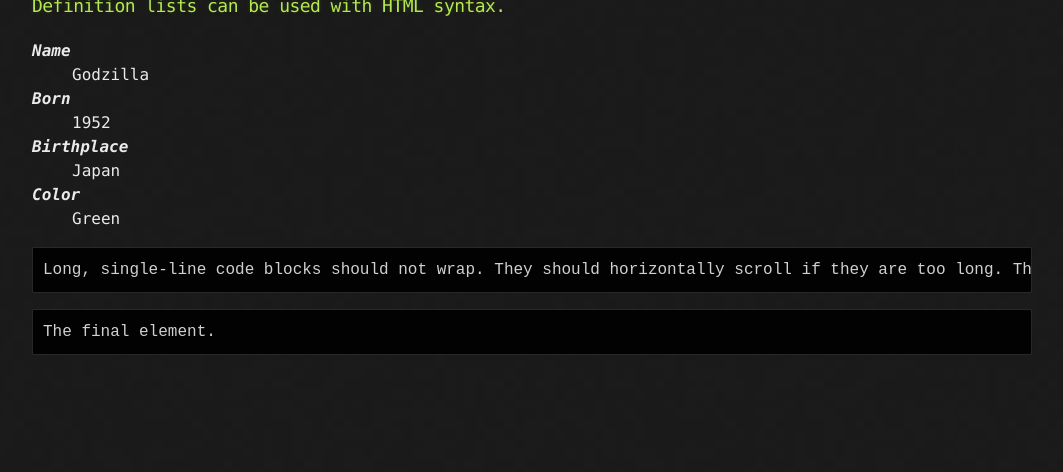
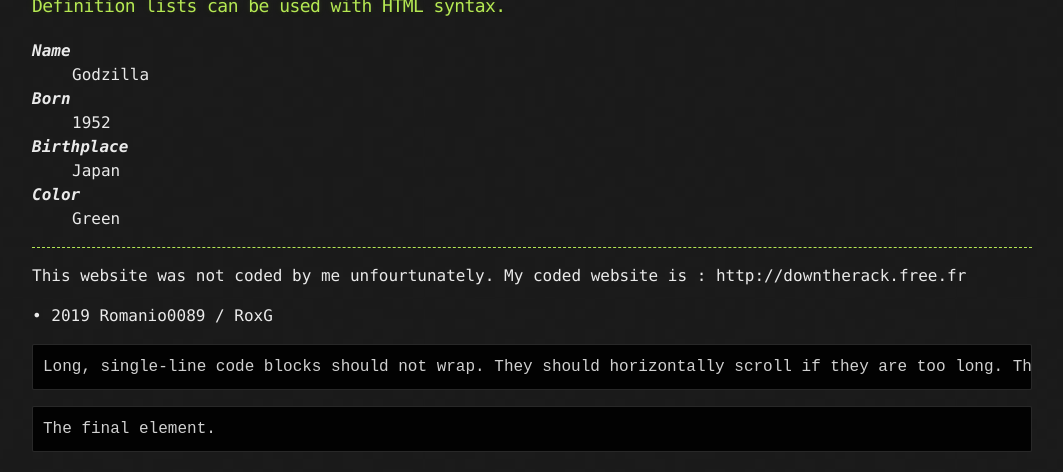
Before and after one commit to Romanio0089/romanio0089.github.io, a Jekyll site: the page built from index.md, in a window 1280 px wide and 900 px high, scrolled down 2466 px, cut to the strip 428-900 px from the top of the window. Shown: the whole strip, without its empty margins (108-1171 px from the left). Built offline with Jekyll 4.4.1, drawn with Linux system fonts in a browser that asks for light colours; before the commit the page ends 3269 px from its top, so only the background shows below that.

Commit message:
Update index.md

````diff
--- a/index.md
+++ b/index.md
@@ -4,7 +4,11 @@ layout: default
 
 [Link to another page](./another-page.html).
 
+
+
 **My website is actually in developpment.**
+
+
 
 There should be whitespace between paragraphs.
 
@@ -114,6 +118,12 @@ end
 <dd>Green</dd>
 </dl>
 
+* * *
+
+This website was not coded by me unfourtunately. My coded website is : http://downtherack.free.fr
+
+• 2019 Romanio0089 / RoxG
+
 ```
 Long, single-line code blocks should not wrap. They should horizontally scroll if they are too long. This line should be long enough to demonstrate this.
 ```
````
